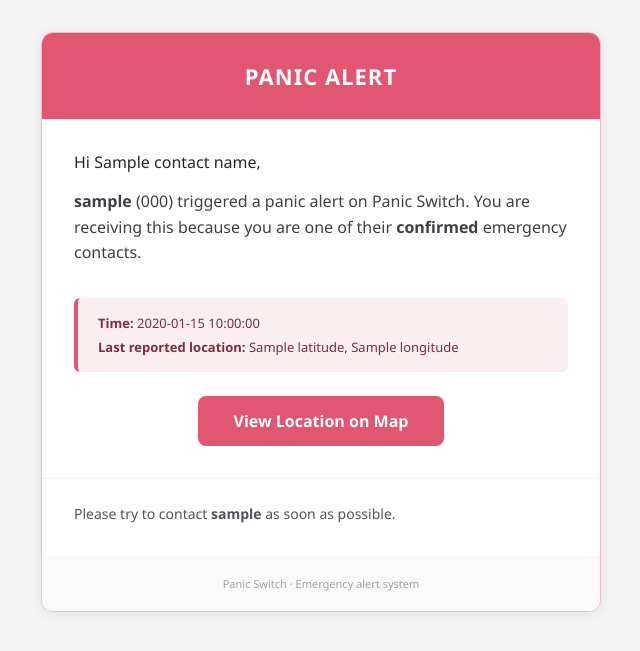
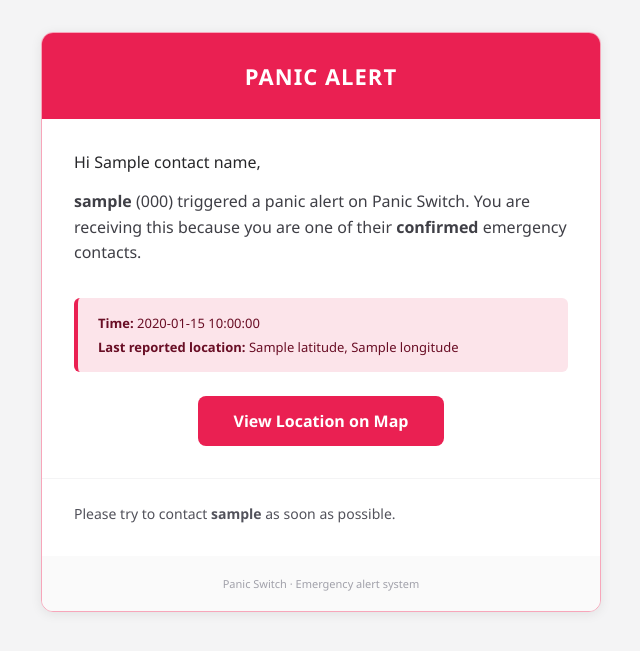
Before and after one commit to skellent/iOS-compiler, a Python web app: template backend/templates/mail/panic_alert.html.j2 in a window 1280 px wide. Shown: the top 651 px of the page, without its empty margins (319-959 px from the left). Run offline with Jinja, Linux system fonts and the light colour scheme; the template is opened without the code that fills it: most values are stand-ins (such as "Sample title", 1, 10 or a date in 2020).

Commit message:
Fix the templates' primary color: EA2052, not E15671
The hex I was given earlier turned out to be wrong; the app's real
1024px icon is EA2052 exactly. Recomputes the same derived shades
(dark text-on-tint, pale backgrounds) from the corrected anchor so
mail and confirmation-page colors stay consistent with the app.

```diff
--- a/backend/templates/mail/contact_confirmation.html.j2
+++ b/backend/templates/mail/contact_confirmation.html.j2
@@ -16,7 +16,7 @@
           <table role="presentation" width="100%" cellpadding="0" cellspacing="0" style="max-width:560px; background-color:#ffffff; border-radius:12px; overflow:hidden; box-shadow:0 2px 12px rgba(0,0,0,0.08);">
 
             <tr>
-              <td style="background-color:#E15671; padding:28px 32px; text-align:center;">
+              <td style="background-color:#EA2052; padding:28px 32px; text-align:center;">
                 <span style="color:#ffffff; font-size:20px; font-weight:700; letter-spacing:0.5px;">
                   PANIC SWITCH
                 </span>
@@ -40,7 +40,7 @@
               <td style="padding:0 32px 32px 32px; text-align:center;">
                 <table role="presentation" cellpadding="0" cellspacing="0" style="margin:0 auto;">
                   <tr>
-                    <td style="border-radius:8px; background-color:#E15671;">
+                    <td style="border-radius:8px; background-color:#EA2052;">
                       <a href="{{ confirmation_url }}"
                          style="display:inline-block; padding:14px 36px; font-size:16px; font-weight:700; color:#ffffff; text-decoration:none; border-radius:8px;">
                         Confirm Emergency Contact
@@ -50,7 +50,7 @@
                 </table>
                 <p style="margin:20px 0 0 0; font-size:12px; color:#a1a1aa;">
                   Or copy this link into your browser:<br />
-                  <a href="{{ confirmation_url }}" style="color:#E15671; word-break:break-all;">{{ confirmation_url }}</a>
+                  <a href="{{ confirmation_url }}" style="color:#EA2052; word-break:break-all;">{{ confirmation_url }}</a>
                 </p>
               </td>
             </tr>
--- a/backend/templates/mail/panic_alert.html.j2
+++ b/backend/templates/mail/panic_alert.html.j2
@@ -13,10 +13,10 @@
     <table role="presentation" width="100%" cellpadding="0" cellspacing="0" style="background-color:#f4f4f5; padding:32px 16px;">
       <tr>
         <td align="center">
-          <table role="presentation" width="100%" cellpadding="0" cellspacing="0" style="max-width:560px; background-color:#ffffff; border-radius:12px; overflow:hidden; box-shadow:0 2px 12px rgba(0,0,0,0.08); border:1px solid #F3BBC6;">
+          <table role="presentation" width="100%" cellpadding="0" cellspacing="0" style="max-width:560px; background-color:#ffffff; border-radius:12px; overflow:hidden; box-shadow:0 2px 12px rgba(0,0,0,0.08); border:1px solid #F7A6BA;">
 
             <tr>
-              <td style="background-color:#E15671; padding:28px 32px; text-align:center;">
+              <td style="background-color:#EA2052; padding:28px 32px; text-align:center;">
                 <span style="color:#ffffff; font-size:22px; font-weight:800; letter-spacing:1px;">
                   PANIC ALERT
                 </span>
@@ -36,11 +36,11 @@
             <tr>
               <td style="padding:0 32px 24px 32px;">
                 <table role="presentation" width="100%" cellpadding="0" cellspacing="0"
-                       style="background-color:#FBEEF0; border-left:4px solid #E15671; border-radius:6px;">
+                       style="background-color:#FCE4EA; border-left:4px solid #EA2052; border-radius:6px;">
                   <tr>
                     <td style="padding:16px 20px;">
-                      <p style="margin:0 0 6px 0; font-size:13px; color:#7C2F3E;"><strong>Time:</strong> {{ timestamp }}</p>
-                      <p style="margin:0; font-size:13px; color:#7C2F3E;"><strong>Last reported location:</strong> {{ latitude }}, {{ longitude }}</p>
+                      <p style="margin:0 0 6px 0; font-size:13px; color:#690E25;"><strong>Time:</strong> {{ timestamp }}</p>
+                      <p style="margin:0; font-size:13px; color:#690E25;"><strong>Last reported location:</strong> {{ latitude }}, {{ longitude }}</p>
                     </td>
                   </tr>
                 </table>
@@ -51,7 +51,7 @@
               <td style="padding:0 32px 32px 32px; text-align:center;">
                 <table role="presentation" cellpadding="0" cellspacing="0" style="margin:0 auto;">
                   <tr>
-                    <td style="border-radius:8px; background-color:#E15671;">
+                    <td style="border-radius:8px; background-color:#EA2052;">
                       <a href="{{ map_url }}"
                          style="display:inline-block; padding:14px 36px; font-size:16px; font-weight:700; color:#ffffff; text-decoration:none; border-radius:8px;">
                         View Location on Map
--- a/backend/templates/mail/user_confirmation.html.j2
+++ b/backend/templates/mail/user_confirmation.html.j2
@@ -16,7 +16,7 @@
           <table role="presentation" width="100%" cellpadding="0" cellspacing="0" style="max-width:560px; background-color:#ffffff; border-radius:12px; overflow:hidden; box-shadow:0 2px 12px rgba(0,0,0,0.08);">
 
             <tr>
-              <td style="background-color:#E15671; padding:28px 32px; text-align:center;">
+              <td style="background-color:#EA2052; padding:28px 32px; text-align:center;">
                 <span style="color:#ffffff; font-size:20px; font-weight:700; letter-spacing:0.5px;">
                   PANIC SWITCH
                 </span>
@@ -36,7 +36,7 @@
               <td style="padding:0 32px 32px 32px; text-align:center;">
                 <table role="presentation" cellpadding="0" cellspacing="0" style="margin:0 auto;">
                   <tr>
-                    <td style="border-radius:8px; background-color:#E15671;">
+                    <td style="border-radius:8px; background-color:#EA2052;">
                       <a href="{{ confirmation_url }}"
                          style="display:inline-block; padding:14px 36px; font-size:16px; font-weight:700; color:#ffffff; text-decoration:none; border-radius:8px;">
                         Confirm My Account
@@ -46,7 +46,7 @@
                 </table>
                 <p style="margin:20px 0 0 0; font-size:12px; color:#a1a1aa;">
                   Or copy this link into your browser:<br />
-                  <a href="{{ confirmation_url }}" style="color:#E15671; word-break:break-all;">{{ confirmation_url }}</a>
+                  <a href="{{ confirmation_url }}" style="color:#EA2052; word-break:break-all;">{{ confirmation_url }}</a>
                 </p>
               </td>
             </tr>
```
Also changed, not shown: backend/templates/web/app_redirect.html.j2 (+1 -1 lines), backend/templates/web/confirmation_result.html.j2 (+2 -2 lines).
